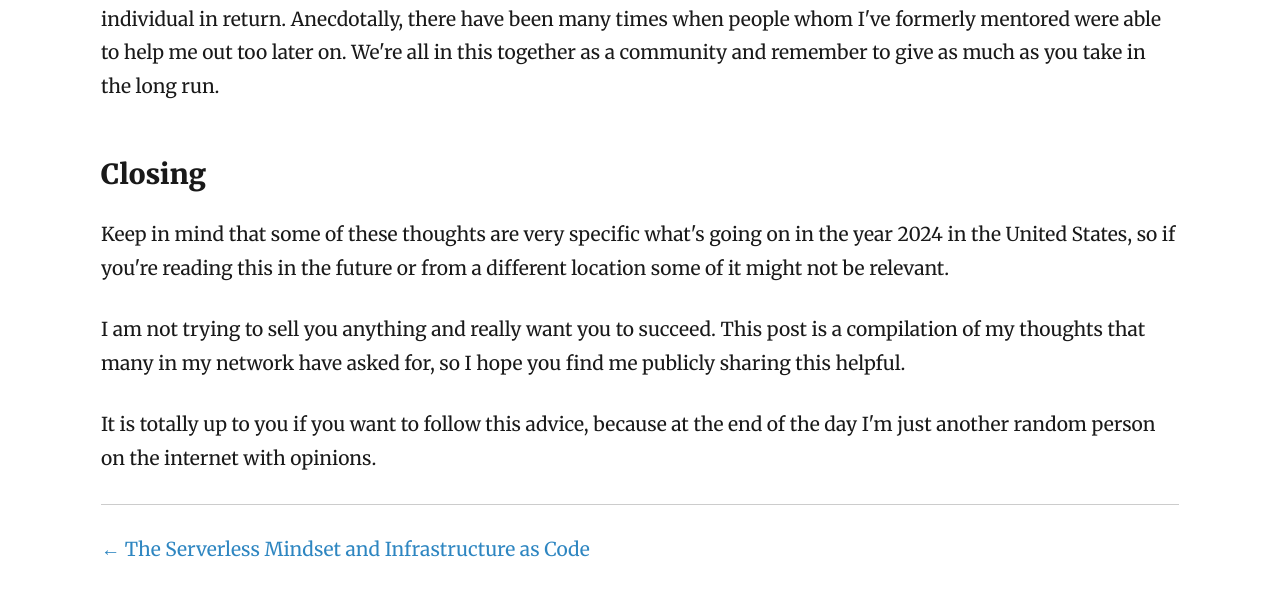
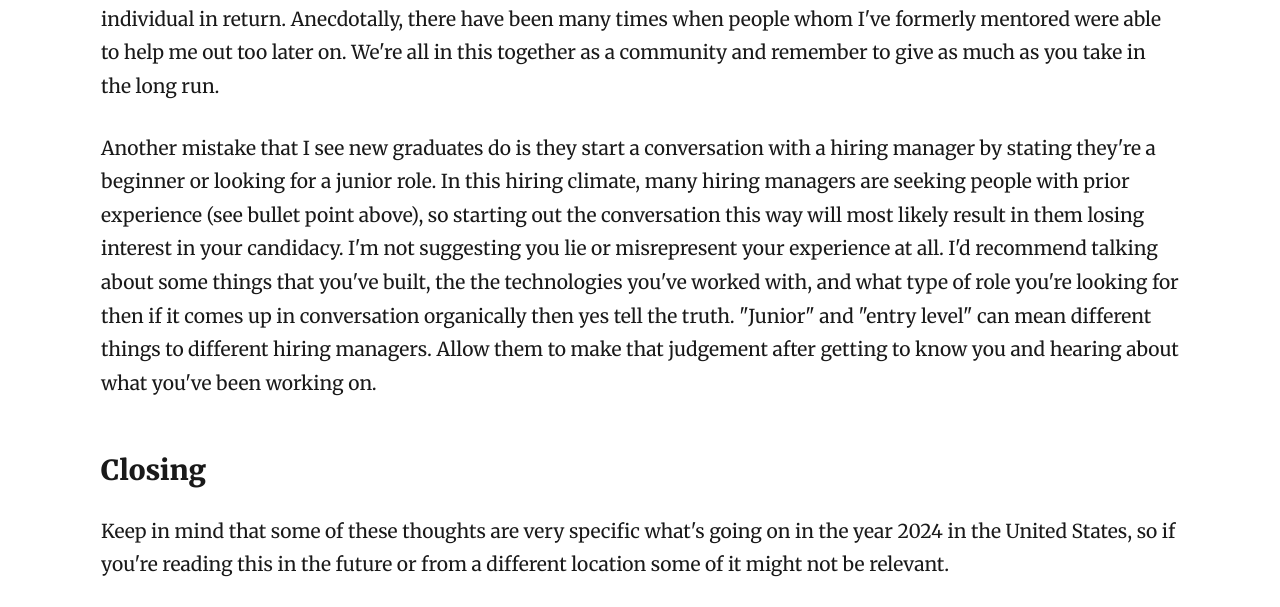
Before and after one commit to deeheber/danielle-heberling-dot-xyz, a Gatsby site: page /blog/career-change-advice/ in a window 1280 px wide. Shown: the part 3182-3789 px from the top of the page. Built offline with nearby package versions, Linux system fonts and the light colour scheme; Gatsby itself is replaced by a stand-in of ours; some packages are replaced by stand-ins of ours.

Commit message:
edit about junior

```diff
--- a/content/blog/career-change-advice/index.md
+++ b/content/blog/career-change-advice/index.md
@@ -45,6 +45,8 @@ A mistake that I see new graduates do is focus too much on making their LinkedIn
 
 Ideally this would be done via a warm introduction from a common connection, but don't worry about sending messages to people you don't know. As long as you're directly asking for what you want and respecting people's time, they will most likely reply and want to help you. Worst case is that they don't reply. View relationship building as a long term strategy and not as a one time transaction. You never know if you might one day be able to help this individual in return. Anecdotally, there have been many times when people whom I've formerly mentored were able to help me out too later on. We're all in this together as a community and remember to give as much as you take in the long run.
 
+Another mistake that I see new graduates do is they start a conversation with a hiring manager by stating they're a beginner or looking for a junior role. In this hiring climate, many hiring managers are seeking people with prior experience (see bullet point above), so starting out the conversation this way will most likely result in them losing interest in your candidacy. I'm not suggesting you lie or misrepresent your experience at all. I'd recommend talking about some things that you've built, the the technologies you've worked with, and what type of role you're looking for then if it comes up in conversation organically then yes tell the truth. "Junior" and "entry level" can mean different things to different hiring managers. Allow them to make that judgement after getting to know you and hearing about what you've been working on.
+
 ## Closing
 
 Keep in mind that some of these thoughts are very specific what's going on in the year 2024 in the United States, so if you're reading this in the future or from a different location some of it might not be relevant.
```
